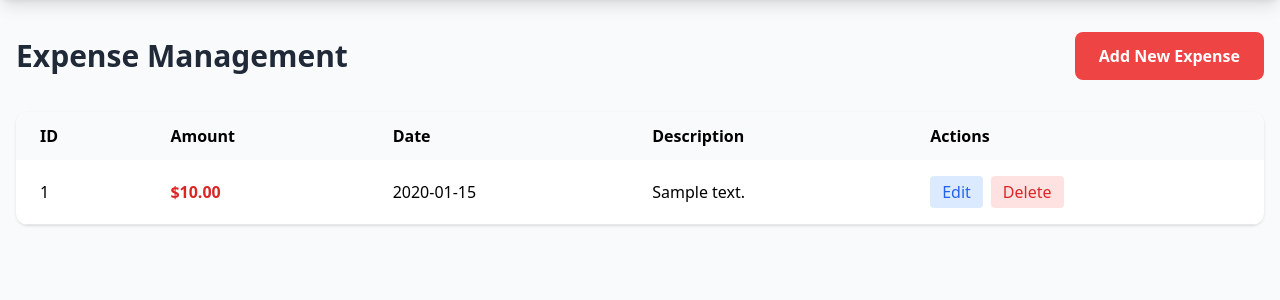
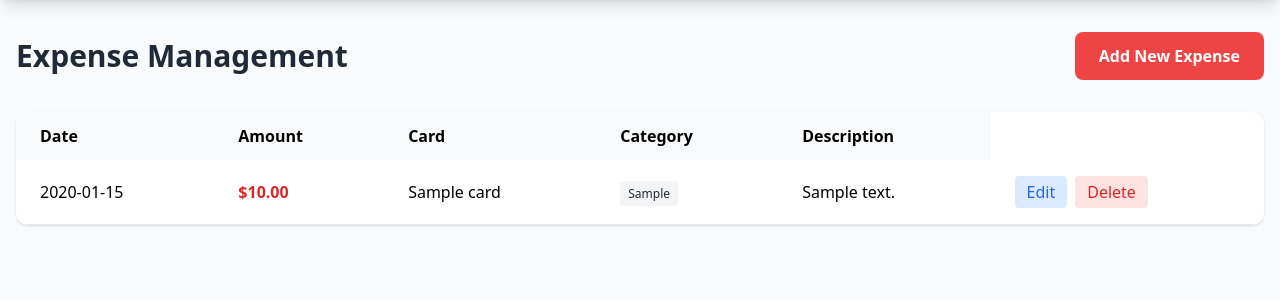
Before and after one commit to Hanane2001/SMART_Wallet, a PHP site: page /expenses/list.php in a window 1280 px wide. Shown: the part 64-364 px from the top of the page. Run offline with PHP 8.4, Linux system fonts and the light colour scheme; the visitor is signed in with stand-in values (Sample User, id 1); tables that the repository leaves empty hold one stand-in row (values such as "Sample post"); some libraries are stand-ins or nearby versions.

Commit message:
modifier page expenses/create et list pour respecter les changement de database et aussi ajouter le role de category sur database et create table monthly_limits

```diff
--- a/expenses/list.php
+++ b/expenses/list.php
@@ -1,7 +1,15 @@
 <?php
+session_start();
 include '../config/database.php';
-
-$result = $conn->query("SELECT * FROM expenses ORDER BY dateEx DESC");
+checkAuth();
+$userId = $_SESSION['user_id'];
+$cards_result = $conn->query("SELECT * FROM cards WHERE idUser = $userId");
+$categories = ['Food', 'Transportation', 'Housing', 'Entertainment', 'Shopping', 'Healthcare', 'Education', 'Utilities', 'Other'];
+$result = $conn->query("SELECT e.*, c.cardName
+FROM expenses e
+JOIN cards c ON e.idCard = c.idCard
+WHERE e.idUser = $userId
+ORDER BY e.dateEx DESC");
 ?>
 <!DOCTYPE html>
 <html lang="en">
@@ -42,22 +50,47 @@ $result = $conn->query("SELECT * FROM expenses ORDER BY dateEx DESC");
 
         <div id="addForm" class="hidden bg-white rounded-xl shadow p-6 mb-8">
             <h2 class="text-xl font-bold mb-4">Add New Expense</h2>
-            <form action="create.php" method="POST" class="space-y-4">
-                <div class="grid md:grid-cols-3 gap-4">
+            <form action="create.php" method="POST" class="space-y-4" onsubmit="return checkLimit()">
+                <div class="grid md:grid-cols-2 gap-4">
                     <div>
                         <label class="block text-gray-700 mb-2">Amount ($)</label>
-                        <input type="number" step="0.01" name="amountEx" required class="w-full px-4 py-2 border rounded-lg focus:ring-2 focus:ring-blue-500 focus:border-blue-500">
+                        <input type="number" step="0.01" name="amountEx" required id="amountEx" class="w-full px-4 py-2 border rounded-lg focus:ring-2 focus:ring-blue-500 focus:border-blue-500">
                     </div>
                     <div>
                         <label class="block text-gray-700 mb-2">Date</label>
                         <input type="date" name="dateEx" required value="<?php echo date('Y-m-d'); ?>" class="w-full px-4 py-2 border rounded-lg focus:ring-2 focus:ring-blue-500 focus:border-blue-500">
                     </div>
                     <div>
+                        <label class="block text-gray-700 mb-2">Card</label>
+                        <select name="idCard" required class="w-full px-4 py-2 border rounded-lg focus:ring-2 focus:ring-blue-500 focus:border-blue-500">
+                            <option value="">Select a card</option>
+                            <?php
+                            $cards_result->data_seek(0);
+                            while($card = $cards_result->fetch_assoc()): ?>
+                            <option value="<?php echo $card['idCard']; ?>">
+                                <?php echo htmlspecialchars($card['cardName']); ?> ($<?php echo number_format($card['currentBalance'], 2); ?>)
+                            </option>
+                            <?php endwhile; ?>
+                        </select>
+                    </div>
+                    <div>
+                        <label class="block text-gray-700 mb-2">Category</label>
+                        <select name="category" required id="category" class="w-full px-4 py-2 border rounded-lg focus:ring-2 focus:ring-blue-500 focus:border-blue-500">
+                            <option value="">Select category</option>
+                            <?php foreach($categories as $cat): ?>
+                            <option value="<?php echo $cat; ?>"><?php echo $cat; ?></option>
+                            <?php endforeach; ?>
+                        </select>
+                    </div>
+                    <div class="md:col-span-2">
                         <label class="block text-gray-700 mb-2">Description</label>
-                        <input type="text" name="descriptionEx" class="w-full px-4 py-2 border rounded-lg focus:ring-2 focus:ring-blue-500 focus:border-blue-500">
+                        <input type="text" name="descriptionEx" class="w-full px-4 py-2 border rounded-lg focus:ring-2 focus:ring-blue-500 focus:border-blue-500" placeholder="What was this expense for?">
                     </div>
                 </div>
-                <div class="flex space-x-3">
+                <div id="limitWarning" class="hidden bg-yellow-100 border border-yellow-400 text-yellow-700 px-4 py-3 rounded">
+                    Warning: This expense may exceed your monthly limit for this category.
+                </div>
+                <div class="flex space-x-3 pt-4">
                     <button type="submit" class="bg-blue-500 text-white px-6 py-2 rounded-lg hover:bg-blue-600 transition">Save Expense</button>
                     <button type="button" onclick="hideAddForm()" class="bg-gray-300 text-gray-700 px-6 py-2 rounded-lg hover:bg-gray-400 transition">Cancel</button>
                 </div>
@@ -69,32 +102,40 @@ $result = $conn->query("SELECT * FROM expenses ORDER BY dateEx DESC");
                 <table class="w-full">
                     <thead class="bg-gray-50">
                         <tr>
-                            <th class="px-6 py-3 text-left">ID</th>
+                            <th class="px-6 py-3 text-left">Date</th>
                             <th class="px-6 py-3 text-left">Amount</th>
-                            <th class="px-6 py-3 text-left">Date</th>
+                            <th class="px-6 py-3 text-left">Card</th>
+                            <th class="px-6 py-3 text-left">Category</th>
                             <th class="px-6 py-3 text-left">Description</th>
-                            <th class="px-6 py-3 text-left">Actions</th>
                         </tr>
                     </thead>
                     <tbody>
                         <?php if ($result->num_rows > 0): ?>
                             <?php while($expense = $result->fetch_assoc()): ?>
                             <tr class="border-b hover:bg-gray-50">
-                                <td class="px-6 py-4"><?php echo $expense['idEx']; ?></td>
+                                <td class="px-6 py-4"><?php echo $expense['dateEx']; ?></td>
                                 <td class="px-6 py-4 font-semibold text-red-600">$<?php echo number_format($expense['amountEx'], 2); ?></td>
-                                <td class="px-6 py-4"><?php echo $expense['dateEx']; ?></td>
-                                <td class="px-6 py-4"><?php echo $expense['descriptionEx']; ?></td>
+                                <td class="px-6 py-4"><?php echo htmlspecialchars($expense['cardName']); ?></td>
+                                <td class="px-6 py-4">
+                                    <span class="px-2 py-1 rounded text-xs bg-gray-100 text-gray-800">
+                                        <?php echo htmlspecialchars($expense['category']); ?>
+                                    </span>
+                                </td>
+                                <td class="px-6 py-4"><?php echo htmlspecialchars($expense['descriptionEx']); ?></td>
                                 <td class="px-6 py-4">
                                     <div class="flex space-x-2">
                                         <a href="edit.php?id=<?php echo $expense['idEx']; ?>" class="bg-blue-100 text-blue-600 px-3 py-1 rounded hover:bg-blue-200 transition">Edit</a>
-                                        <a href="delete.php?id=<?php echo $expense['idEx']; ?>" onclick="return confirm('Delete this expense?')"class="bg-red-100 text-red-600 px-3 py-1 rounded hover:bg-red-200 transition">Delete</a>
+                                        <a href="delete.php?id=<?php echo $expense['idEx']; ?>" onclick="return confirm('Delete this expense?')" class="bg-red-100 text-red-600 px-3 py-1 rounded hover:bg-red-200 transition">Delete</a>
                                     </div>
                                 </td>
                             </tr>
                             <?php endwhile; ?>
                         <?php else: ?>
                             <tr>
-                                <td colspan="5" class="px-6 py-8 text-center text-gray-500"><p>No expense records found. Add your first expense!</p></td>
+                                <td colspan="7" class="px-6 py-8 text-center text-gray-500">
+                                    <p class="mb-2">No expense records found.</p>
+                                    <p>Add your first expense to track your spending!</p>
+                                </td>
                             </tr>
                         <?php endif; ?>
                     </tbody>
@@ -111,6 +152,27 @@ $result = $conn->query("SELECT * FROM expenses ORDER BY dateEx DESC");
         function hideAddForm() {
             document.getElementById('addForm').classList.add('hidden');
         }
+
+        async function checkLimit() {
+            const category = document.getElementById('category').value;
+            const amount = parseFloat(document.getElementById('amountEx').value);
+
+            if (!category || !amount) return true;
+
+            try {
+                const response = await fetch(`../limits/check.php?category=${encodeURIComponent(category)}&amount=${amount}`);
+                const data = await response.json();
+
+                if (data.warning) {
+                    document.getElementById('limitWarning').classList.remove('hidden');
+                    return confirm('This expense exceeds your monthly limit. Do you want to proceed anyway?');
+                }
+            } catch (error) {
+                console.error('Error checking limit:', error);
+            }
+
+            return true;
+        }
     </script>
     <script src="../assets/js/main.js"></script>
 </body>
```
Also changed, not shown: expenses/create.php (+62 -17 lines), sql/database.sql (+12 -0 lines).
